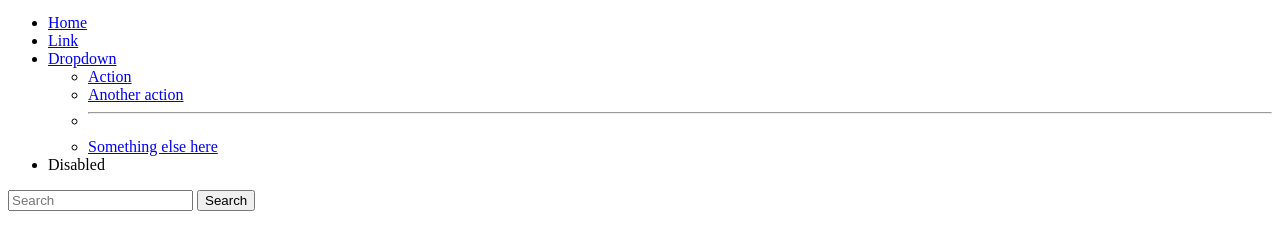
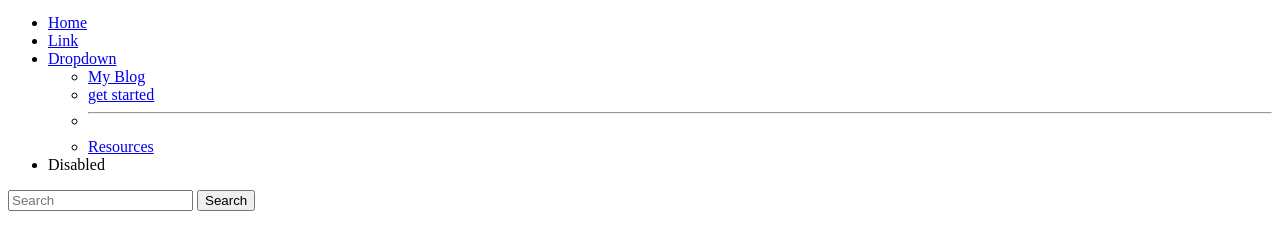
Before and after one commit to PABANGIRI/git-learning, a plain HTML site: page my website/index.html in a window 1280 px wide. Shown: the part 28-278 px from the top of the page. Drawn offline with Linux system fonts and the light colour scheme.

Commit message:
status has changed

```diff
--- a/my website/index.html
+++ b/my website/index.html
@@ -25,10 +25,10 @@
                   Dropdown
                 </a>
                 <ul class="dropdown-menu">
-                  <li><a class="dropdown-item" href="#">Action</a></li>
-                  <li><a class="dropdown-item" href="#">Another action</a></li>
+                  <li><a class="dropdown-item" href="#">My Blog</a></li>
+                  <li><a class="dropdown-item" href="#">get started</a></li>
                   <li><hr class="dropdown-divider"></li>
-                  <li><a class="dropdown-item" href="#">Something else here</a></li>
+                  <li><a class="dropdown-item" href="#">Resources</a></li>
                 </ul>
               </li>
               <li class="nav-item">
```
